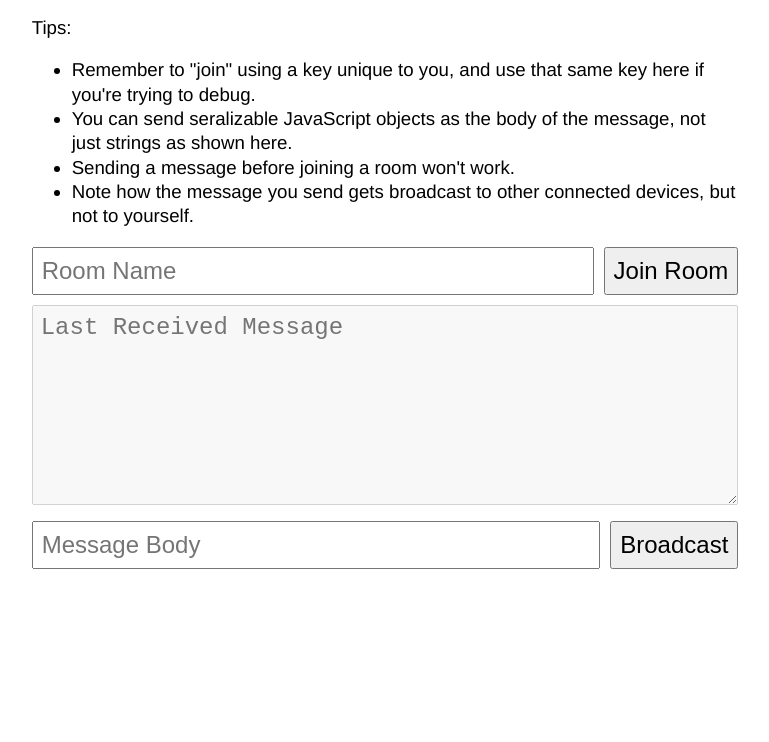
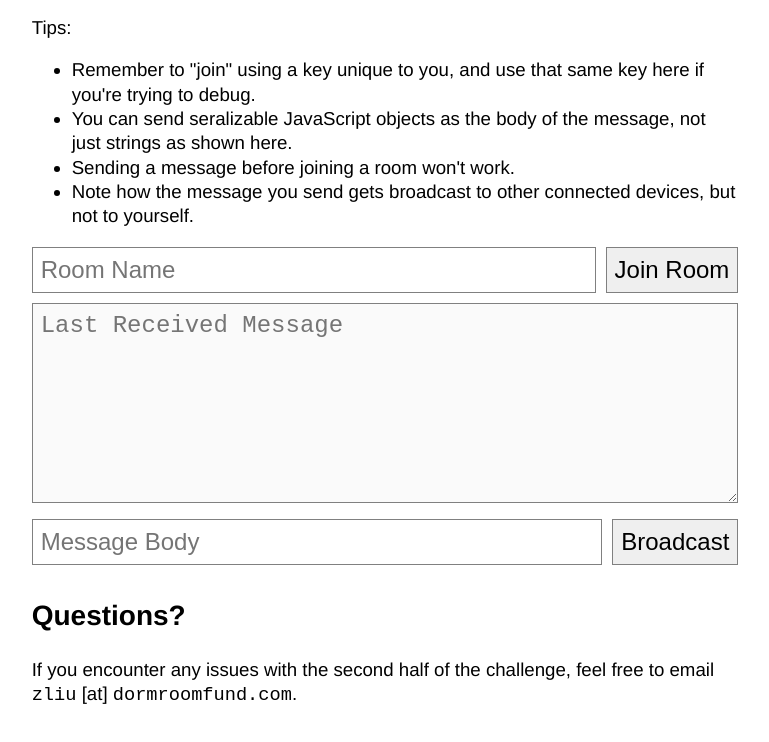
Before and after one commit to dormroomfund/drf-eng-challenge, a website: page index.html in a window 1280 px wide. Shown: the part 1047-1789 px from the top of the page, without its empty margins (255-1024 px from the left). Before the commit the page ends 1646 px from the top, so only its background shows below. Drawn offline with Linux system fonts and the light colour scheme; a script that the page names is missing.

Commit message:
Update styling and add footer

```diff
--- a/index.html
+++ b/index.html
@@ -8,7 +8,7 @@
       }
 
       body {
-        font: 14pt Helvetica, Arial;
+        font: 14pt "Helvetica Neue", Helvetica, Arial;
         line-height: 1.3;
         max-width: 40em;
         margin: 0 auto;
@@ -28,6 +28,7 @@
         font-size: 18pt;
         padding: 8px;
         margin-bottom: 10px;
+        border: 1px solid gray;
       }
 
       #message-body {
@@ -102,5 +103,9 @@
         document.getElementById('message-body').value = message;
       });
     </script>
+
+    <h2>Questions?</h2>
+
+    <p>If you encounter any issues with the second half of the challenge, feel free to email <code>zliu</code> [at] <code>dormroomfund.com</code>.</p>
   </body>
 </html>
```
